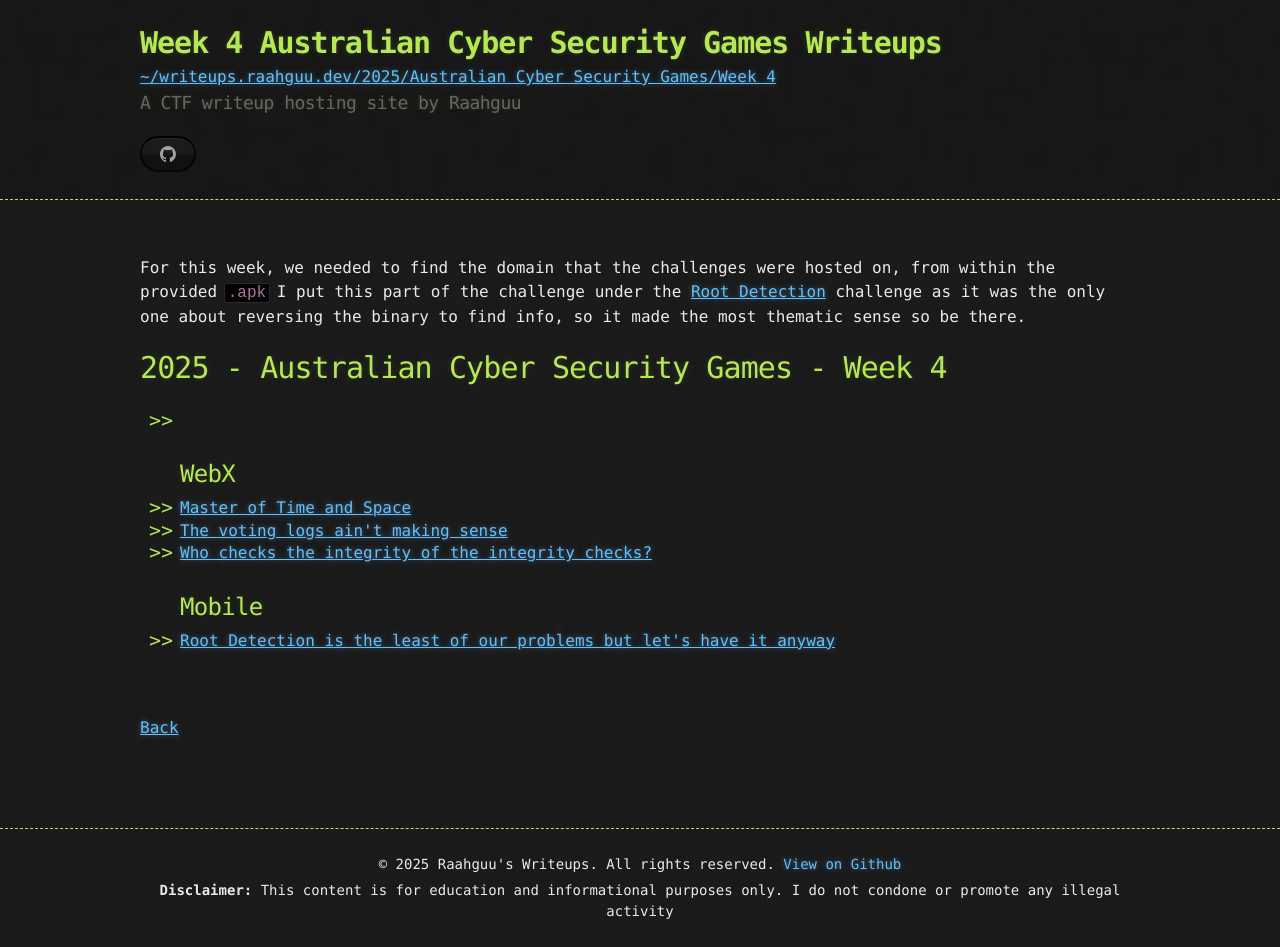
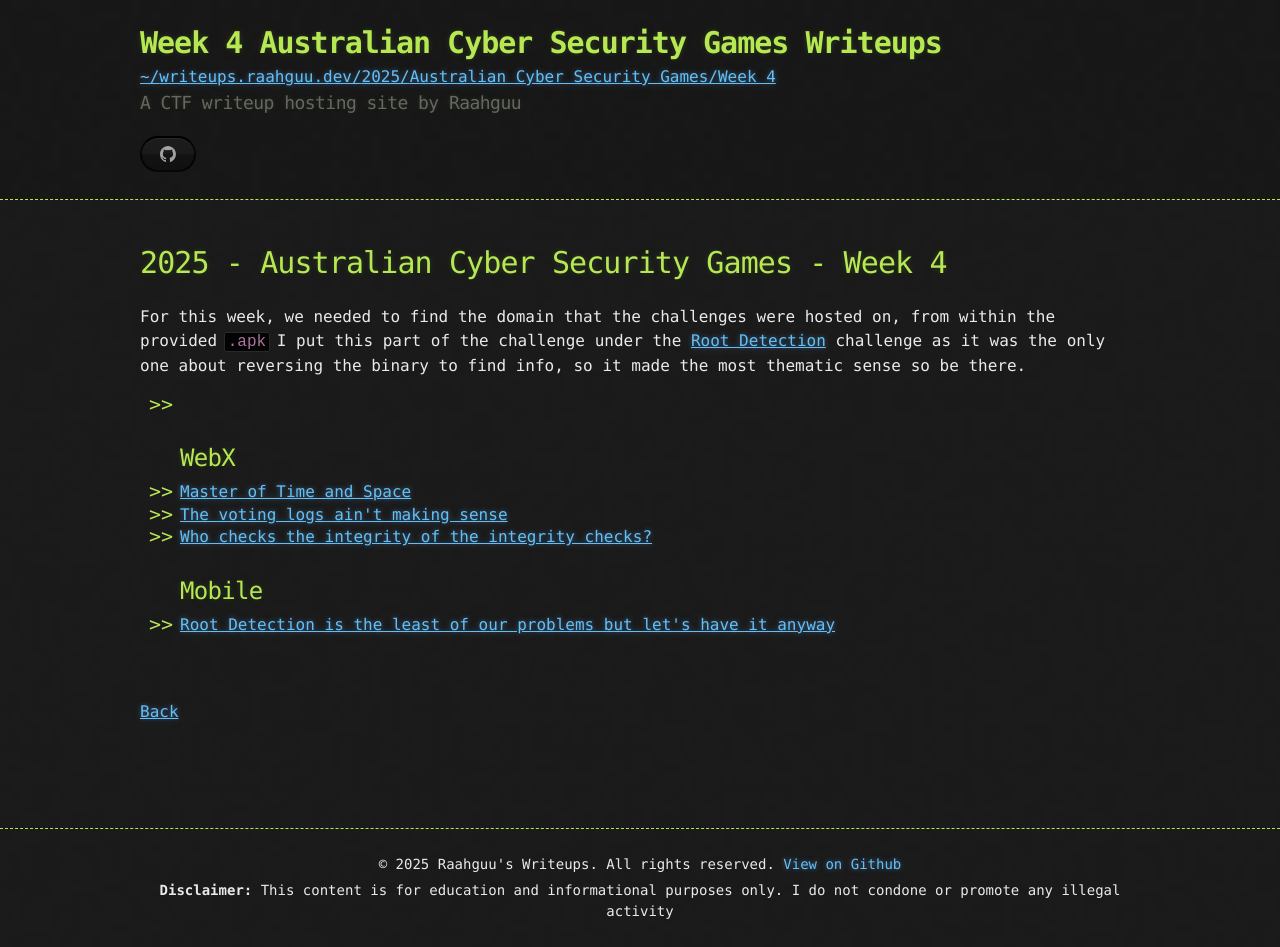
Before and after one commit to Raahguu/writeups.raahguu.dev, a Jekyll site: the page built from _writeups/2025/Australian-Cyber-Security-Games/Week-4/index.md, in a window 1280 px wide. Built offline with Jekyll 4.4.1, drawn with Linux system fonts in a browser that asks for light colours; part of the change alters nothing that is shown.

```diff
--- a/_layouts/writeup-index.html
+++ b/_layouts/writeup-index.html
@@ -1,9 +1,6 @@
 ---
 layout: default
 ---
-
-
-{{ content }}
 
 {% assign path = page.path | split: "/" | shift %}
 {% assign path_length = path | size %}
@@ -22,6 +19,8 @@ layout: default
 {% endfor %}
 
 <h1>{{ header_title }}</h1>
+
+{{ content }}
 
 <ul id="index">
 	{% assign child_names = "" | split: "" %}
```
